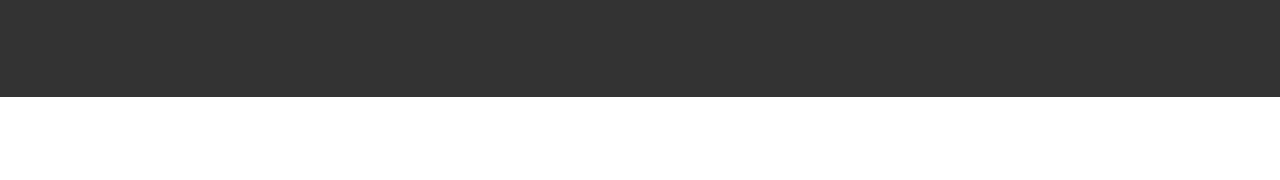
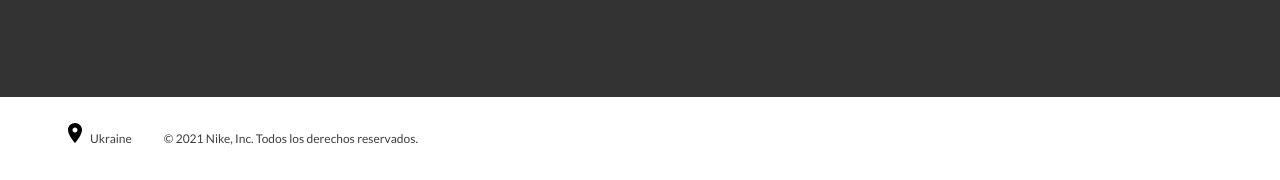
Before and after one commit to denis2809/Brandes, a plain HTML site: page index.html in a window 1280 px wide. Shown: the part 3541-3721 px from the top of the page. Before the commit the page ends 3638 px from the top, so only its background shows below. Drawn offline with Linux system fonts and the light colour scheme.

Commit message:
add section_footer

```diff
--- a/css/style.css
+++ b/css/style.css
@@ -404,7 +404,7 @@ footer ul li:first-of-type a {
 }
 
 .form {
-  max-width: 290px;
+	max-width: 290px;
 }
 
 .form li:first-of-type {
@@ -451,3 +451,30 @@ footer ul:last-of-type {
 .footer_icons a:first-of-type {
 	margin-left: inherit;
 }
+
+/* section_footer------------------ */
+
+.footer {
+	padding: 30px 0 30px;
+}
+
+.footer ul {
+	display: flex;
+	align-items: center;
+	font-family: 'Lato', sans-serif;
+	font-style: normal;
+	font-weight: 400;
+	font-size: 12px;
+	line-height: 14px;
+	color: #3E3E3E;
+}
+
+.footer ul li:last-of-type {
+	margin-left: 32px;
+}
+
+.footer ul li:first-of-type {
+	position: relative;
+	bottom: 4px;
+	right: 8px;
+}
--- a/index.html
+++ b/index.html
@@ -243,6 +243,21 @@
 		</div>
 	</footer>
 
+	<section class="footer">
+		<div class="box">
+			<ul>
+				<li>
+					<img src="images/location.svg" alt="">
+				</li>
+				<li>
+					Ukraine
+				</li>
+				<li>
+					© 2021 Nike, Inc. Todos los derechos reservados.
+				</li>
+			</ul>
+		</div>
+	</section>
 	<script src="https://kit.fontawesome.com/aea7f2a3ab.js" crossorigin="anonymous"></script>
 </body>
 
```
Also changed, not shown: images/Arrow input.svg (added), images/location.svg (added).
